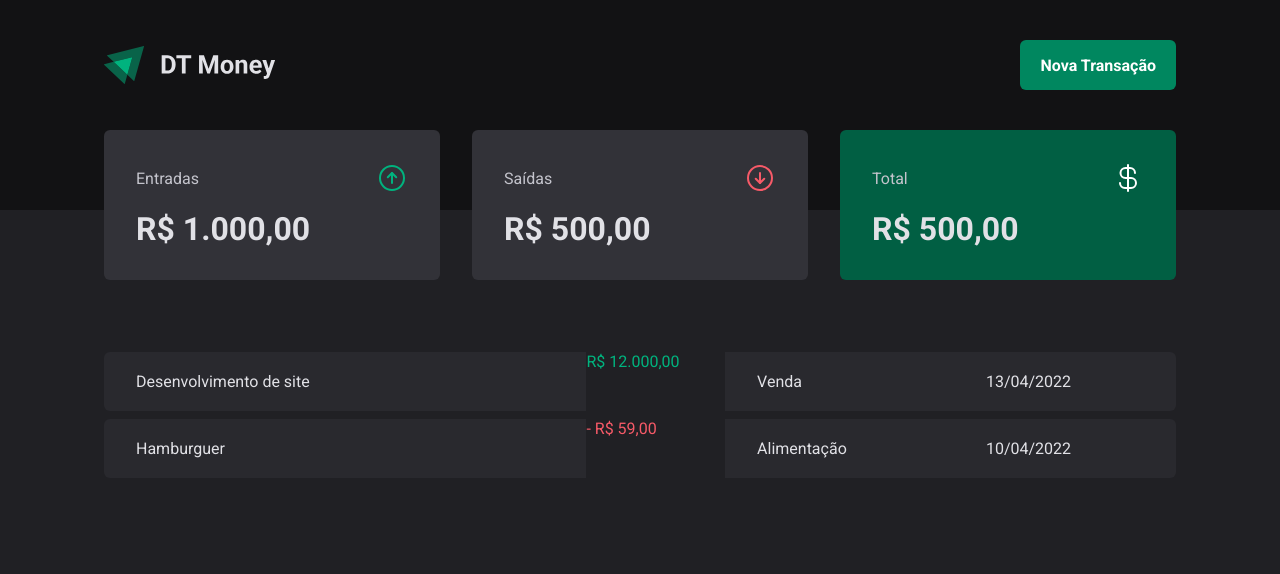
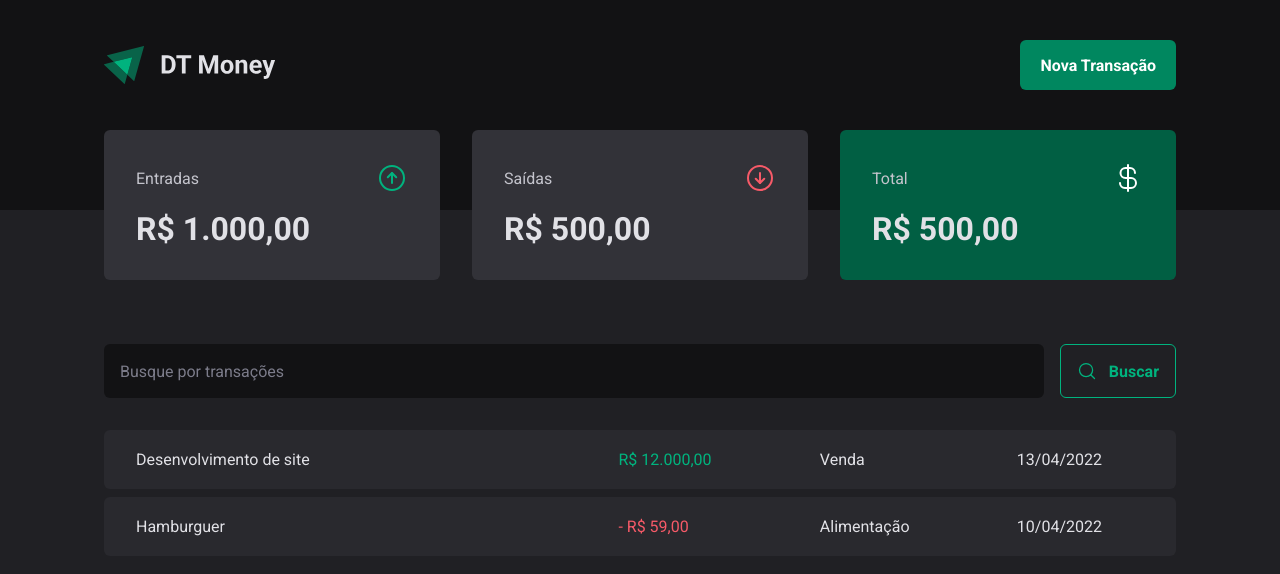
Before and after one commit to Thixz/03-dt-money, a React (Vite) app: page / in a window 1280 px wide. Shown: the top 574 px of the page. Built offline with nearby package versions, Linux system fonts and the light colour scheme.

Commit message:
[update] Tabela finalizada, modal de nova transação iniciado.

```diff
--- a/package.json
+++ b/package.json
@@ -10,6 +10,7 @@
     "preview": "vite preview"
   },
   "dependencies": {
+    "@radix-ui/react-dialog": "^1.1.15",
     "phosphor-react": "^1.4.1",
     "react": "^19.1.1",
     "react-dom": "^19.1.1",
--- a/src/components/Header/index.tsx
+++ b/src/components/Header/index.tsx
@@ -1,4 +1,5 @@
 import { HeaderContainer, HeaderContent, NewTransactionButton } from "./styles";
+import * as Dialog from "@radix-ui/react-dialog";
 
 import logoImg from "../../assets/logo.svg";
 
@@ -8,7 +9,23 @@ export function Header() {
       <HeaderContent>
         <img src={logoImg} alt="" />
 
-        <NewTransactionButton>Nova Transação</NewTransactionButton>
+        <Dialog.Root>
+          <Dialog.Trigger asChild>
+            <NewTransactionButton>Nova Transação</NewTransactionButton>
+          </Dialog.Trigger>
+
+          <Dialog.Portal>
+            <Dialog.Overlay />
+
+            <Dialog.Content>
+              <Dialog.Content>
+                <Dialog.Title>Nova Transação</Dialog.Title>
+
+                <Dialog.Close />
+              </Dialog.Content>
+            </Dialog.Content>
+          </Dialog.Portal>
+        </Dialog.Root>
       </HeaderContent>
     </HeaderContainer>
   );
--- /dev/null
+++ b/src/pages/Transactions/components/SearchForm/index.tsx
@@ -0,0 +1,15 @@
+import { MagnifyingGlass } from "phosphor-react";
+import { SearchFormContainer } from "./styles";
+
+export function SearchForm() {
+  return (
+    <SearchFormContainer>
+      <input type="text" placeholder="Busque por transações" />
+
+      <button type="submit">
+        <MagnifyingGlass size={20} />
+        Buscar
+      </button>
+    </SearchFormContainer>
+  );
+}
--- /dev/null
+++ b/src/pages/Transactions/components/SearchForm/styles.ts
@@ -0,0 +1,40 @@
+import styled from "styled-components";
+
+export const SearchFormContainer = styled.form`
+  display: flex;
+  gap: 1rem;
+
+  input {
+    flex: 1;
+    border-radius: 6px;
+    border: 0;
+    background-color: ${(props) => props.theme["gray-900"]};
+    color: ${(props) => props.theme["gray-300"]};
+    padding: 1rem;
+
+    &::placeholder {
+      color: ${(props) => props.theme["gray-500"]};
+    }
+  }
+
+  button {
+    display: flex;
+    align-items: center;
+    gap: 0.75rem;
+
+    border: 0;
+    padding: 1rem;
+    background: transparent;
+    border: 1px solid ${(props) => props.theme["green-300"]};
+    color: ${(props) => props.theme["green-300"]};
+    font-weight: bold;
+    border-radius: 6px;
+
+    &:hover {
+      background: ${(props) => props.theme["green-500"]};
+      border-color: ${(props) => props.theme["green-500"]};
+      color: ${(props) => props.theme.white};
+      transition: background-color 0.2s, color 0.2s, border-color 0.2s;
+    }
+  }
+`;
--- a/src/pages/Transactions/index.tsx
+++ b/src/pages/Transactions/index.tsx
@@ -1,6 +1,11 @@
 import { Header } from "../../components/Header";
-import { Summary } from "../Summary";
-import { PriceHighlight, TransactionsContainer, TransactionsTable } from "./styles";
+import { Summary } from "../../components/Summary";
+import { SearchForm } from "./components/SearchForm";
+import {
+  PriceHighlight,
+  TransactionsContainer,
+  TransactionsTable,
+} from "./styles";
 
 export function Transactions() {
   return (
@@ -9,17 +14,24 @@ export function Transactions() {
       <Summary />
 
       <TransactionsContainer>
+        <SearchForm />
+
         <TransactionsTable>
           <tbody>
             <tr>
               <td width="45%">Desenvolvimento de site</td>
-              <PriceHighlight variant="income">R$ 12.000,00</PriceHighlight >
+              <td>
+                <PriceHighlight variant="income">R$ 12.000,00</PriceHighlight>
+              </td>
+
               <td>Venda</td>
               <td>13/04/2022</td>
             </tr>
             <tr>
               <td width="45%">Hamburguer</td>
-              <PriceHighlight variant="outcome">- R$ 59,00</PriceHighlight >
+              <td>
+                <PriceHighlight variant="outcome">- R$ 59,00</PriceHighlight>
+              </td>
               <td>Alimentação</td>
               <td>10/04/2022</td>
             </tr>
--- a/src/pages/Transactions/styles.ts
+++ b/src/pages/Transactions/styles.ts
@@ -11,7 +11,7 @@ export const TransactionsTable = styled.table`
   width: 100%;
   border-collapse: separate;
   border-spacing: 0 0.5rem;
-  //margin-top: 1.5rem;
+  margin-top: 1.5rem;
 
   td {
     padding: 1.25rem 2rem;
@@ -34,5 +34,8 @@ interface PriceHighlightProps {
 }
 
 export const PriceHighlight = styled.span<PriceHighlightProps>`
-  color: ${props => props.variant === "income" ? props.theme["green-300"] : props.theme["red-300"]};
+  color: ${(props) =>
+    props.variant === "income"
+      ? props.theme["green-300"]
+      : props.theme["red-300"]};
 `;
```
Also changed, not shown: src/components/Summary/index.tsx (renamed from src/pages/Summary/index.tsx), src/components/Summary/styles.ts (renamed from src/pages/Summary/styles.ts), 1 other file (tests, documents, lock files or other folders).
